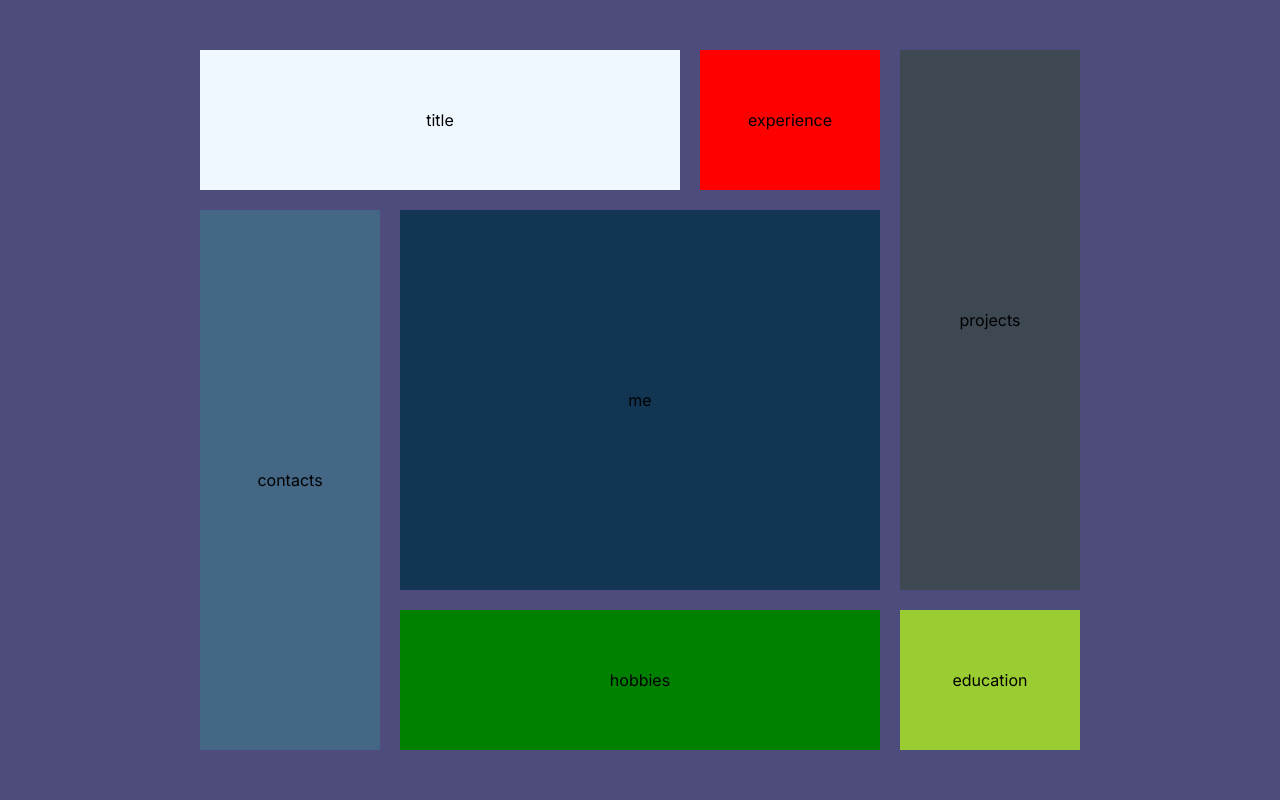
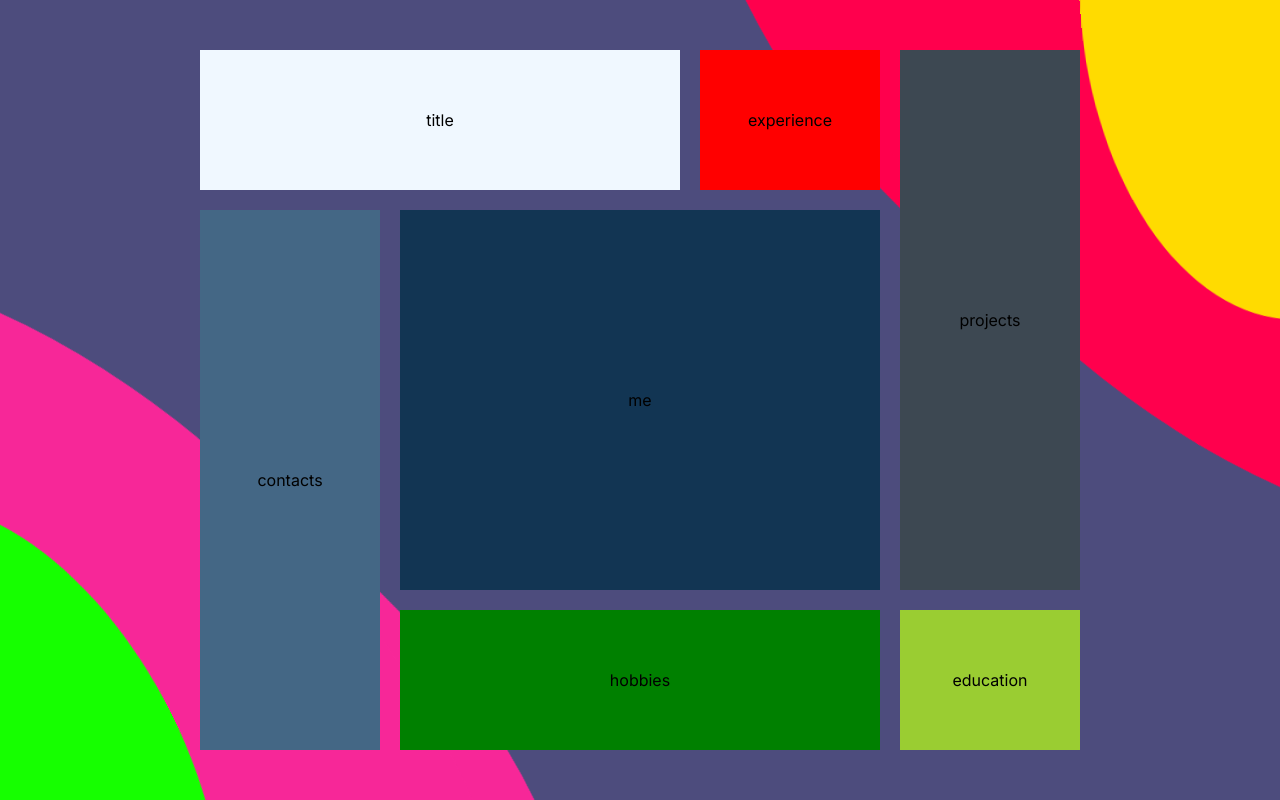
Before and after one commit to Tolsi111/my-website, a Next.js app: page / in a window 1280 px wide. Built offline with nearby package versions, Linux system fonts and the light colour scheme.

Commit message:
added base shapes

```diff
--- a/app/globals.scss
+++ b/app/globals.scss
@@ -8,6 +8,11 @@
   --color-yellow: #F4CE14;
   --color-green: #379777;
   --color-red: #A91D3A;
+  --color-neon-pink: #F72798;
+  --color-neon-red: #FF004D;
+  --color-neon-blue: #0079FF;
+  --color-neon-green: #16FF00;
+  --color-neon-yellow: #FFDB00;
   // Sizing
   // TODO: better naming here pls
   --spacing-small: 20px;
@@ -19,12 +24,12 @@
   margin: 0;
 }
 
-html,
-body {
-  max-width: 100vw;
-  overflow-x: hidden;
-  /* min-height: 100vh; */
-}
+// html,
+// body {
+//   // max-width: 100vw;
+//   // overflow: hidden;
+//   // max-height: 100vh;
+// }
 
 body {
   background-color: var(--color-bg);
--- a/app/layout.jsx
+++ b/app/layout.jsx
@@ -1,6 +1,7 @@
 import { Inter } from "next/font/google";
 import "./globals.scss";
 import styles from "./page.module.scss";
+import AnimatedBackground from "@/components/animated-background/AnimatedBackground";
 
 const inter = Inter({ subsets: ["latin"] });
 
@@ -12,6 +13,7 @@ export const metadata = {
 export default function RootLayout({ children }) {
   return (
     <html lang="en">
+      <AnimatedBackground/>
       <body className={`${inter.className} ${styles.main}`}>{children}</body>
     </html>
   );
--- a/app/page.module.scss
+++ b/app/page.module.scss
@@ -3,6 +3,7 @@
   display: flex;
   justify-content: center;
   align-items: center;
+  position: relative;
   min-height: 100vh;
   width: 100vw;
 }
--- /dev/null
+++ b/components/animated-background/AnimatedBackground.jsx
@@ -0,0 +1,15 @@
+import styles from './AnimatedBackground.module.scss'
+
+export default function AnimatedBackground() {
+    return (
+        <div className={styles.background}>
+            <div className={`${styles.bottom} ${styles['bottom-first']}`}/>
+            <div className={`${styles.bottom} ${styles['bottom-second']}`}/>
+            <div className={styles['bottom-inner']}></div>
+
+            <div className={`${styles.top} ${styles['top-first']}`}/>
+            <div className={`${styles.top} ${styles['top-second']}`}/>
+            <div className={styles['top-inner']}></div>
+        </div>
+    )
+}
--- /dev/null
+++ b/components/animated-background/AnimatedBackground.module.scss
@@ -0,0 +1,70 @@
+.background {
+    position: fixed;
+    top: 0;
+    z-index: -1;
+    height: 100vh;
+    width: 100vw;
+}
+// Bottom-left animation
+.bottom {
+    overflow: hidden;
+    position: fixed;
+    height: 100vh;
+    width: 100vw;
+    bottom: -50vh;
+    left: -50vw;
+    background-color: var(--color-neon-pink);
+    border-radius: 50%;
+}
+.bottom-first {
+    animation: rotation 62s linear infinite;
+}
+.bottom-second {
+    animation: rotation 42s linear infinite;
+}
+.bottom-inner {
+    position: absolute;
+    height: 48vh;
+    width: 50vw;
+    bottom: -24vh;
+    left: -25vw;
+    background-color: var(--color-neon-green);
+    border-radius: 50%;
+    animation: rotation 31s linear infinite;
+}
+// Top-right animation
+.top-first {
+    animation: rotation 62s linear infinite;
+}
+.top-second {
+    animation: rotation 42s linear infinite;
+}
+.top {
+    overflow: hidden;
+    position: absolute;
+    height: 100vh;
+    width: 100vw;
+    top: -50vh;
+    right: -50vw;
+    background-color: var(--color-neon-red);
+    border-radius: 50%;
+}
+.top-inner {
+    position: absolute;
+    height: 50vh;
+    width: 50vw;
+    top: -25vh;
+    right: -25vw;
+    background-color: var(--color-neon-yellow);
+    border-radius: 50%;
+    animation: rotation 23s linear infinite;
+}
+
+@keyframes rotation {
+    0% {
+        transform: rotate(0deg);
+    }
+    100% {
+        transform: rotate(360deg);
+    }
+}
```
